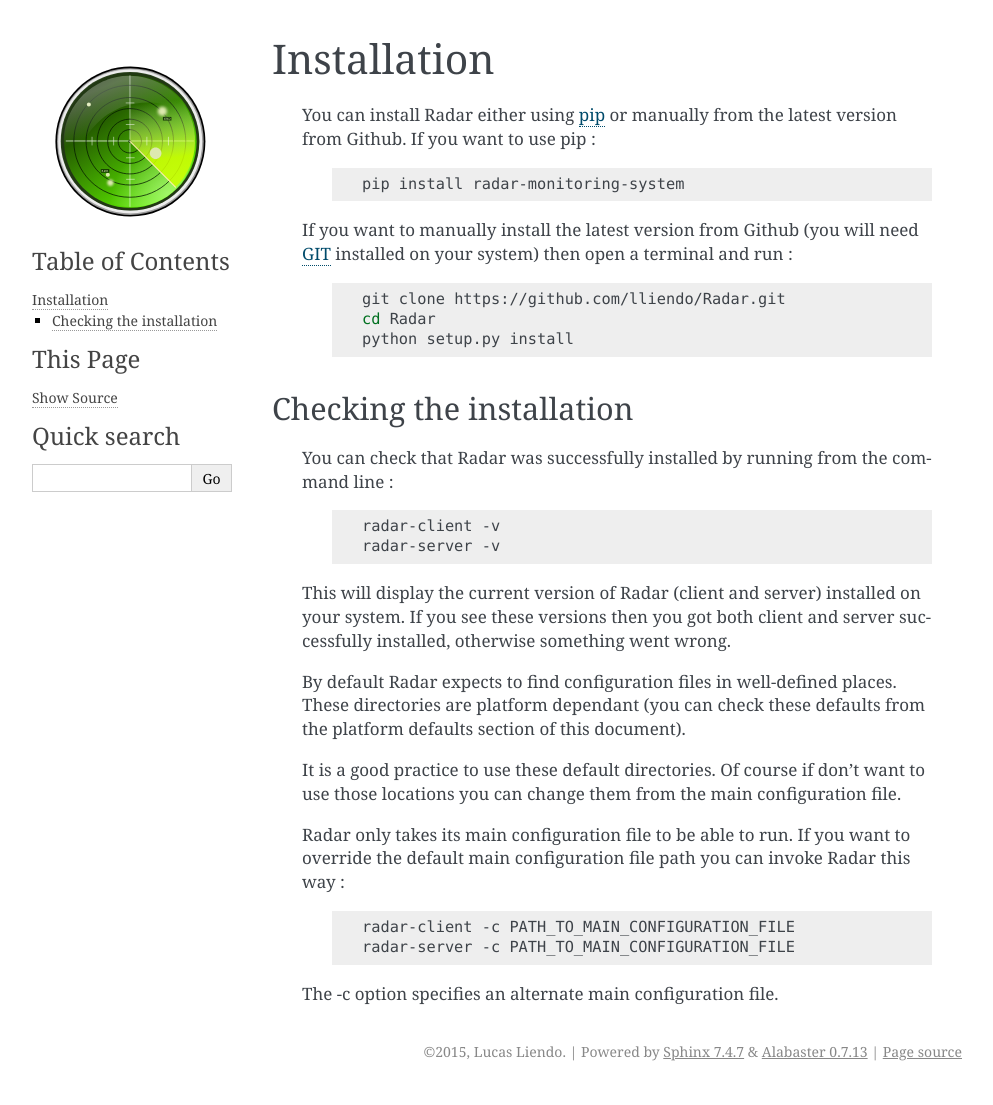
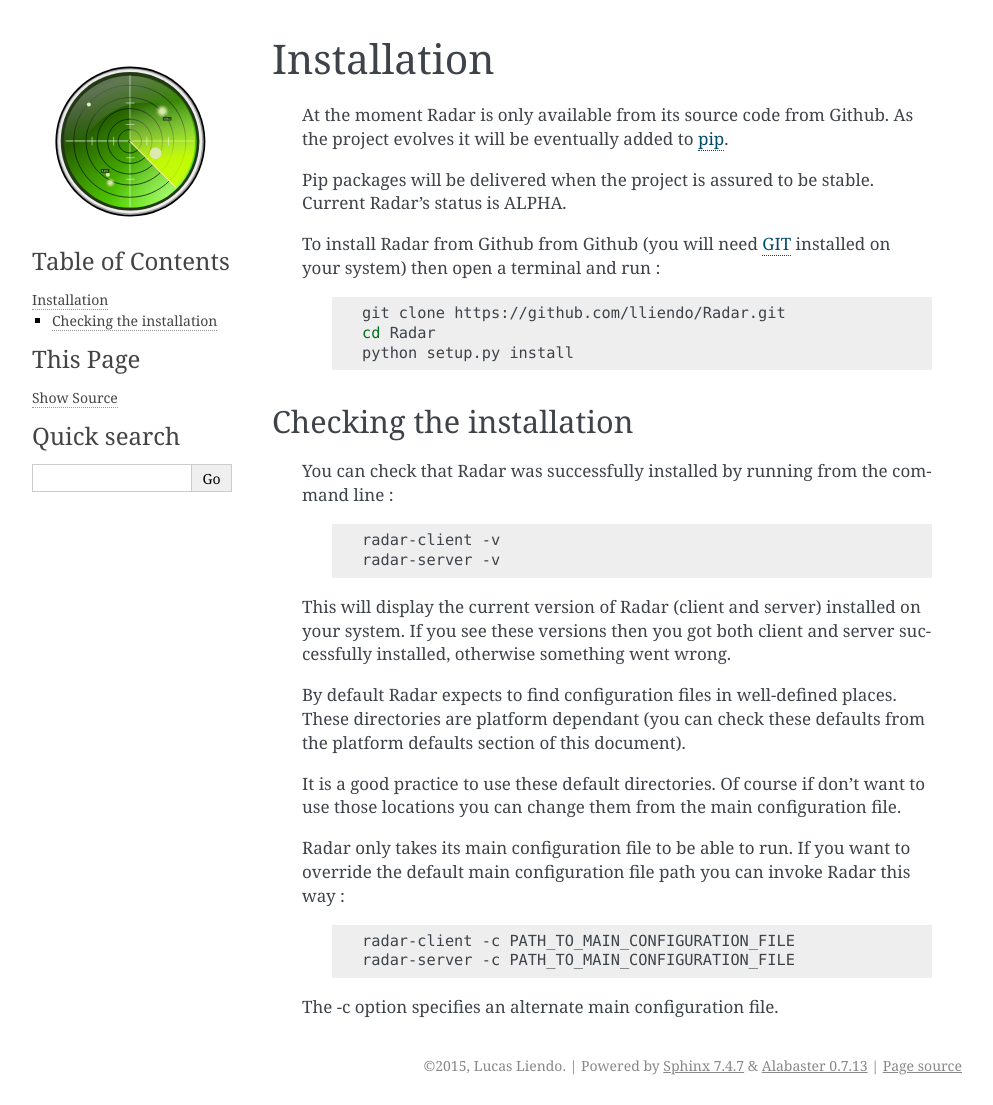
Before and after one commit to lliendo/Radar, a Sphinx documentation site: the page built from docs/installation.rst, in a window 1280 px wide. Shown: the whole page, without its empty margins (148-1141 px from the left). Built offline with Sphinx 7.4.7, drawn with Linux system fonts in a browser that asks for light colours.

Commit message:
- Updated documentation.

```diff
--- a/docs/installation.rst
+++ b/docs/installation.rst
@@ -1,15 +1,14 @@
 Installation
 ============
 
-    You can install Radar either using `pip <https://pip.pypa.io/en/stable/>`_ or manually from the latest
-    version from Github. If you want to use pip :
+    At the moment Radar is only available from its source code from Github.
+    As the project evolves it will be eventually added to `pip <https://pip.pypa.io/en/stable/>`_.
 
-        .. code-block:: bash
+    Pip packages will be delivered when the project is assured to be stable.
+    Current Radar's status is ALPHA.
 
-            pip install radar-monitoring-system
-
-    If you want to manually install the latest version from Github
-    (you will need `GIT <https://git-scm.com/>`_ installed on your system) then open a terminal and run :
+    To install Radar from Github from Github (you will need `GIT <https://git-scm.com/>`_ installed on your system)
+    then open a terminal and run :
 
         .. code-block:: bash
 
```
Also changed, not shown: docs/limitations.rst (+10 -2 lines).
